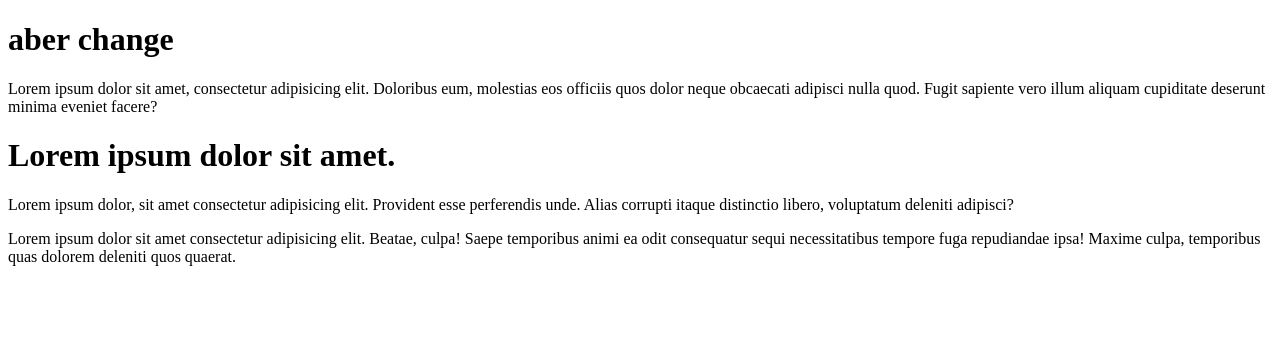
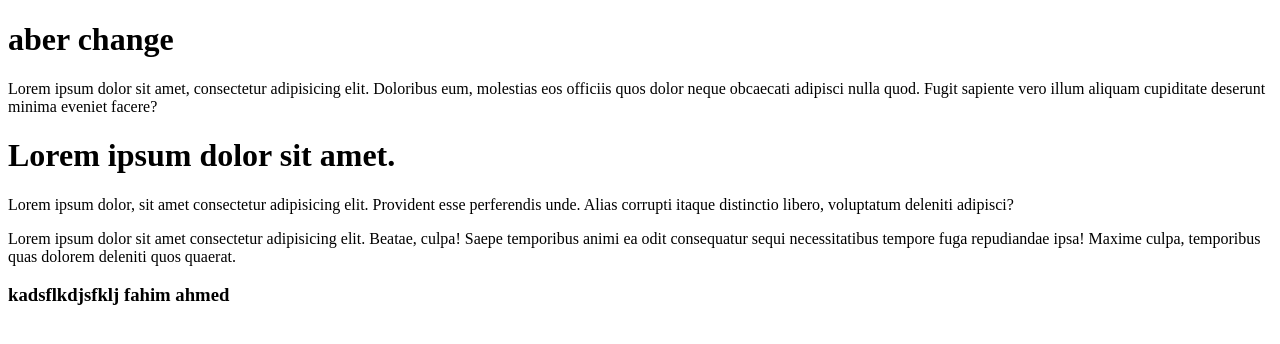
Before and after one commit to fahim00001/secondatem, a plain HTML site: page idex.html in a window 1280 px wide. Drawn offline with Linux system fonts and the light colour scheme.

Commit message:
add something

```diff
--- a/idex.html
+++ b/idex.html
@@ -12,5 +12,7 @@
     <h1>Lorem ipsum dolor sit amet.</h1>
     <p>Lorem ipsum dolor, sit amet consectetur adipisicing elit. Provident esse perferendis unde. Alias corrupti itaque distinctio libero, voluptatum deleniti adipisci?</p>
     <p>Lorem ipsum dolor sit amet consectetur adipisicing elit. Beatae, culpa! Saepe temporibus animi ea odit consequatur sequi necessitatibus tempore fuga repudiandae ipsa! Maxime culpa, temporibus quas dolorem deleniti quos quaerat.</p>
+    <h3>kadsflkdjsfklj fahim ahmed
+    </h3>
 </body>
 </html>
```
